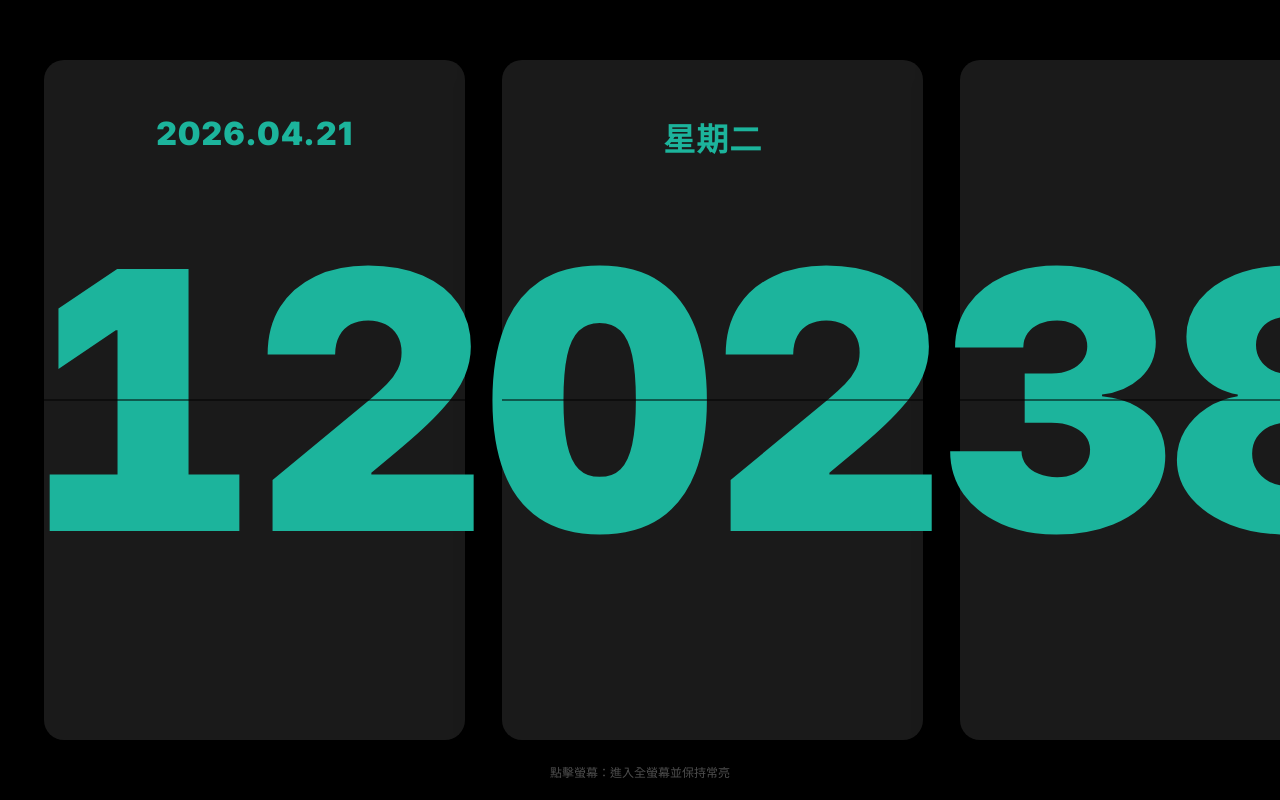
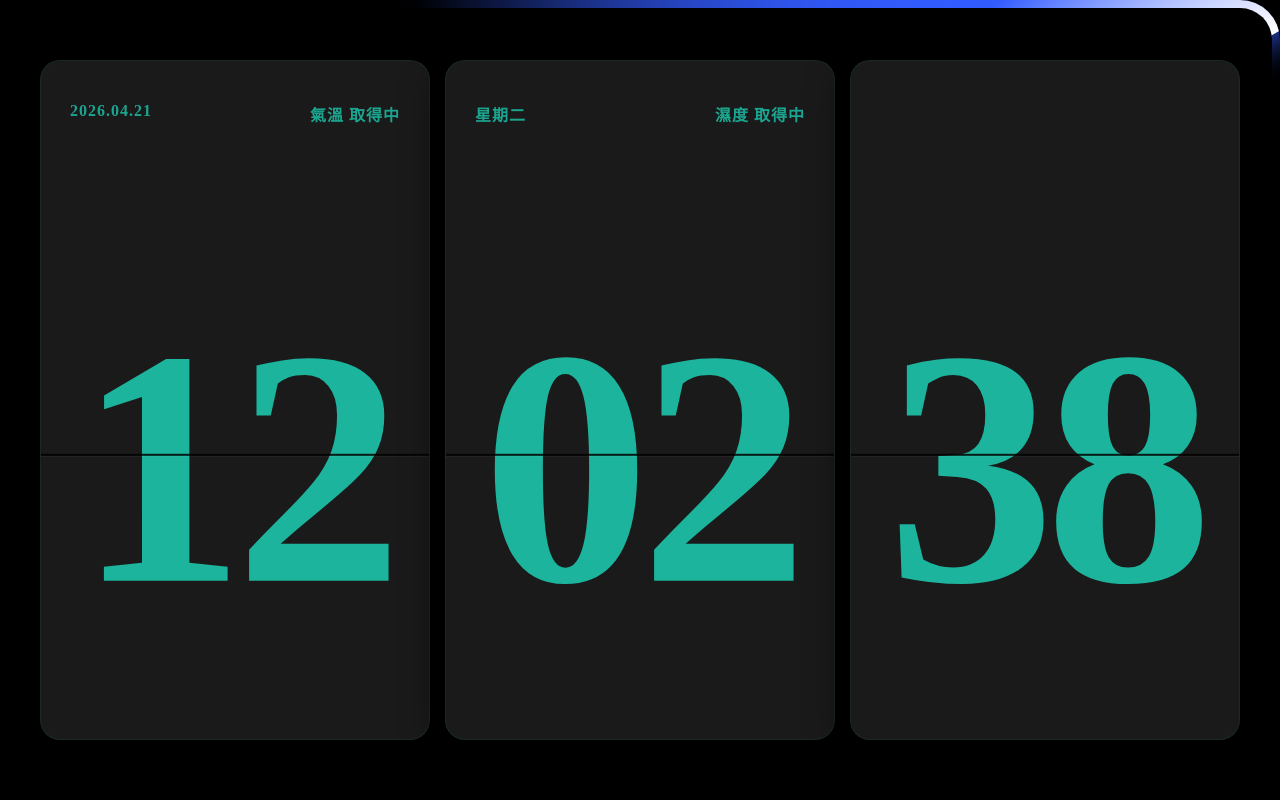
Before and after one commit to Kennedyhuang360-tech/my-clock, a plain HTML site: page index.html in a window 1280 px wide. Drawn offline with Linux system fonts and the light colour scheme.

Commit message:
Update index.html

```diff
--- a/index.html
+++ b/index.html
@@ -3,197 +3,229 @@
 <head>
     <meta charset="UTF-8">
     <meta name="viewport" content="width=device-width, initial-scale=1.0, maximum-scale=1.0, user-scalable=no, viewport-fit=cover">
-    <title>Focus On 3D | Non-Stop Clock</title>
+    <title>Focus On 3D | Real-Weather Meteor Clock</title>
     <link href="https://fonts.googleapis.com/css2?family=Inter:wght@900&display=swap" rel="stylesheet">
     <style>
         :root {
             --bg-color: #000000;
             --card-color: #1a1a1a;
             --text-color: #1cb49c;
+            --beam-glow: #00fff2;
+            --screen-radius: 40px;
+            --track-width: 8px;
         }
 
-        * {
-            box-sizing: border-box;
-            margin: 0;
-            padding: 0;
+        * { box-sizing: border-box; margin: 0; padding: 0; }
+
+        body, html {
+            height: 100%; width: 100%;
+            background-color: #000;
+            overflow: hidden;
+            display: flex; justify-content: center; align-items: center;
         }
 
-        body, html {
-            height: 100%;
-            width: 100%;
-            background-color: var(--bg-color);
-            color: var(--text-color);
-            font-family: 'Inter', -apple-system, sans-serif;
+        .stage {
+            position: relative;
+            width: 100vw; height: 100vh;
+            background: var(--bg-color);
             overflow: hidden;
+            border-radius: var(--screen-radius);
+        }
+
+        .meteor-disk {
+            position: absolute;
+            top: 50%; left: 50%;
+            width: 250vmax; height: 250vmax;
+            margin-left: -125vmax; margin-top: -125vmax;
+            background: conic-gradient(from 0deg, transparent 75%, var(--beam-glow) 95%, #fff 100%);
+            animation: rotate 30s linear infinite;
+            z-index: 1;
+        }
+
+        .inner-mask {
+            position: absolute;
+            inset: var(--track-width);
+            background: var(--bg-color);
+            border-radius: calc(var(--screen-radius) - var(--track-width));
+            z-index: 2;
+        }
+
+        .main-container {
+            position: relative;
+            z-index: 10;
             display: flex;
+            flex-direction: column;
+            justify-content: flex-start;
+            align-items: center;
+            height: 100%; width: 100%;
+            padding: calc(var(--track-width) + 5px) 0;
+            gap: 8px;
+        }
+
+        .time-box {
+            position: relative;
+            width: 90vw;
+            max-width: 550px;
+            flex: 1;
+            background: var(--card-color);
+            border-radius: 20px;
+            display: flex;
+            flex-direction: column;
             justify-content: center;
             align-items: center;
-            cursor: pointer;
+            box-shadow: 0 10px 40px rgba(0,0,0,0.8);
+            border: 1px solid rgba(28, 180, 156, 0.1);
+            overflow: hidden;
         }
 
-        .container {
-            display: grid;
-            grid-template-rows: repeat(3, 1fr);
-            justify-items: center;
-            align-items: center;
-            height: 100dvh;
-            width: 100%;
-            padding: env(safe-area-inset-top) 0 env(safe-area-inset-bottom) 0;
-        }
-
-        .card {
-            background-color: var(--card-color);
-            width: 92vw;
-            max-width: 500px;
-            height: 90%;
-            border-radius: 20px;
-            display: flex;
-            justify-content: center;
-            align-items: center;
-            position: relative;
-            box-shadow: 0 10px 40px rgba(0,0,0,0.8);
-            pointer-events: none;
-        }
-
-        .card::after {
-            content: "";
-            position: absolute;
-            width: 100%;
-            height: 2px;
-            background-color: var(--bg-color);
-            top: 50%;
-            transform: translateY(-50%);
-            z-index: 5;
-            opacity: 0.5;
-        }
-
-        .info-text {
-            font-size: 2.2dvh;
+        .top-info {
+            font-size: 2dvh;
             font-weight: 700;
             position: absolute;
             top: 6%;
-            left: 50%;
-            transform: translateX(-50%);
+            width: 85%;
+            display: flex;
+            justify-content: space-between;
+            color: var(--text-color);
             letter-spacing: 1px;
+            opacity: 0.9;
+            z-index: 5;
+        }
+
+        .time-text {
+            position: relative;
+            font-size: 19dvh;
+            font-weight: 900;
+            line-height: 1;
+            color: var(--text-color);
+            font-variant-numeric: tabular-nums;
+            letter-spacing: -5px;
+            display: flex;
+            align-items: center;
+            justify-content: center;
+            height: 100%;
+            width: 100%;
+            transform: translateY(10%);
+        }
+
+        .time-text::after {
+            content: "";
+            position: absolute;
+            left: 0; top: 48%;
+            width: 100%;
+            height: 2px;
+            background: rgba(0, 0, 0, 0.85);
+            box-shadow: 0 1px 0 rgba(255, 255, 255, 0.05);
             z-index: 10;
         }
 
-        .time-text {
-            font-size: 20dvh;
-            font-weight: 900;
-            line-height: 1;
-            letter-spacing: -3px;
-            z-index: 1;
-            font-variant-numeric: tabular-nums;
-        }
-
-        #hint {
-            position: fixed;
-            bottom: 20px;
-            font-size: 12px;
-            opacity: 0.3;
-            color: white;
-            transition: opacity 0.5s;
-        }
+        @keyframes rotate { from { transform: rotate(0deg); } to { transform: rotate(360deg); } }
 
         @media (orientation: landscape) {
-            .container {
-                grid-template-rows: 1fr;
-                grid-template-columns: repeat(3, 1fr);
-                padding: 0 2vw;
-            }
-            .card {
-                width: 92%;
-                height: 85dvh;
-            }
-            .time-text {
-                font-size: 45dvh;
-            }
-            .info-text {
-                font-size: 4dvh;
-                top: 8%;
-            }
+            .main-container { flex-direction: row; padding: 20px 40px; gap: 15px; }
+            .time-box { height: 85dvh; flex: 1; }
+            .time-text { font-size: 42dvh; letter-spacing: -10px; }
         }
     </style>
 </head>
 <body onclick="handleInteraction()">
 
-    <div class="container">
-        <div class="card">
-            <div class="info-text" id="date-label">----.--.--</div>
-            <div class="time-text" id="hours">00</div>
-        </div>
-        <div class="card">
-            <div class="info-text" id="day-label">LOADING</div>
-            <div class="time-text" id="minutes">00</div>
-        </div>
-        <div class="card">
-            <div class="time-text" id="seconds">00</div>
+    <div class="stage">
+        <div class="meteor-disk" id="rotator"></div>
+        <div class="inner-mask"></div>
+
+        <div class="main-container">
+            <div class="time-box">
+                <div class="top-info">
+                    <span id="date-label">----.--.--</span>
+                    <span id="weather-label">氣溫 取得中</span>
+                </div>
+                <div id="hours" class="time-text">00</div>
+            </div>
+
+            <div class="time-box">
+                <div class="top-info">
+                    <span id="day-label">----</span>
+                    <span id="hum-label">濕度 取得中</span>
+                </div>
+                <div id="minutes" class="time-text">00</div>
+            </div>
+
+            <div class="time-box">
+                <div id="seconds" class="time-text">00</div>
+            </div>
         </div>
     </div>
 
-    <div id="hint">點擊螢幕：進入全螢幕並保持常亮</div>
-
     <script>
-        let wakeLock = null;
+        const rotator = document.getElementById('rotator');
 
         function updateClock() {
             const now = new Date();
-            const yyyy = now.getFullYear();
-            const mm = String(now.getMonth() + 1).padStart(2, '0');
-            const dd = String(now.getDate()).padStart(2, '0');
-            document.getElementById('date-label').textContent = `${yyyy}.${mm}.${dd}`;
+            const days = ['星期日', '星期一', '星期二', '星期三', '星期四', '星期五', '星期六'];
 
-            const days = ['星期日', '星期一', '星期二', '星期三', '星期四', '星期五', '星期六'];
+            document.getElementById('date-label').textContent = `${now.getFullYear()}.${String(now.getMonth()+1).padStart(2,'0')}.${String(now.getDate()).padStart(2,'0')}`;
             document.getElementById('day-label').textContent = days[now.getDay()];
-
             document.getElementById('hours').textContent = String(now.getHours()).padStart(2, '0');
             document.getElementById('minutes').textContent = String(now.getMinutes()).padStart(2, '0');
             document.getElementById('seconds').textContent = String(now.getSeconds()).padStart(2, '0');
 
-            if (document.fullscreenElement) {
-                document.getElementById('hint').style.opacity = "0";
-            } else {
-                document.getElementById('hint').style.opacity = "0.3";
+            const hue = (now.getSeconds() * 6 + now.getMilliseconds() / 166) % 360;
+            const color = `hsl(${hue}, 100%, 60%)`;
+            document.documentElement.style.setProperty('--beam-glow', color);
+            rotator.style.filter = `drop-shadow(0 0 20px ${color})`;
+        }
+
+        async function fetchWeather(lat, lon) {
+            try {
+                const response = await fetch(`https://api.open-meteo.com/v1/forecast?latitude=${lat}&longitude=${lon}&current=temperature_2m,relative_humidity_2m,weather_code`);
+                const data = await response.json();
+
+                const temp = Math.round(data.current.temperature_2m);
+                const hum = data.current.relative_humidity_2m;
+                const code = data.current.weather_code;
+
+                // 簡單的天氣代碼對照
+                let desc = "晴";
+                if (code > 0 && code <= 3) desc = "多雲";
+                if (code >= 45 && code <= 48) desc = "有霧";
+                if (code >= 51) desc = "有雨";
+
+                document.getElementById('weather-label').textContent = `${temp}°C ${desc}`;
+                document.getElementById('hum-label').textContent = `濕度 ${hum}%`;
+            } catch (e) {
+                console.error("Weather error", e);
             }
         }
 
-        // 核心功能：請求螢幕常亮鎖定
-        async function requestWakeLock() {
-            try {
-                if ('wakeLock' in navigator) {
-                    wakeLock = await navigator.wakeLock.request('screen');
-                    console.log('螢幕常亮已啟動');
-                }
-            } catch (err) {
-                console.error(`無法啟動常亮: ${err.message}`);
+        function updateWeather() {
+            // 嘗試使用經緯度定位，更精準
+            if (navigator.geolocation) {
+                navigator.geolocation.getCurrentPosition(
+                    (pos) => fetchWeather(pos.coords.latitude, pos.coords.longitude),
+                    () => {
+                        // 如果用戶拒絕定位，改用 IP 定位 (由 Open-Meteo 自動處理或預設台北)
+                        fetchWeather(25.03, 121.56); // 預設台北
+                    }
+                );
+            } else {
+                fetchWeather(25.03, 121.56);
             }
         }
 
-        function handleInteraction() {
-            // 1. 請求全螢幕
-            const docElm = document.documentElement;
+        async function handleInteraction() {
             if (!document.fullscreenElement) {
-                if (docElm.requestFullscreen) {
-                    docElm.requestFullscreen();
-                } else if (docElm.webkitRequestFullScreen) {
-                    docElm.webkitRequestFullScreen();
-                }
+                document.documentElement.requestFullscreen().catch(() => {});
             }
-
-            // 2. 啟動螢幕常亮
-            requestWakeLock();
+            if ('wakeLock' in navigator) {
+                navigator.wakeLock.request('screen').catch(() => {});
+            }
         }
 
-        // 當頁面從背景回到前景時，重新申請鎖定（部分手機會自動釋放）
-        document.addEventListener('visibilitychange', async () => {
-            if (wakeLock !== null && document.visibilityState === 'visible') {
-                requestWakeLock();
-            }
-        });
-
-        setInterval(updateClock, 1000);
+        setInterval(updateClock, 50);
+        setInterval(updateWeather, 600000); // 10 分鐘更新一次
         updateClock();
+        updateWeather();
     </script>
 </body>
 </html>
```
